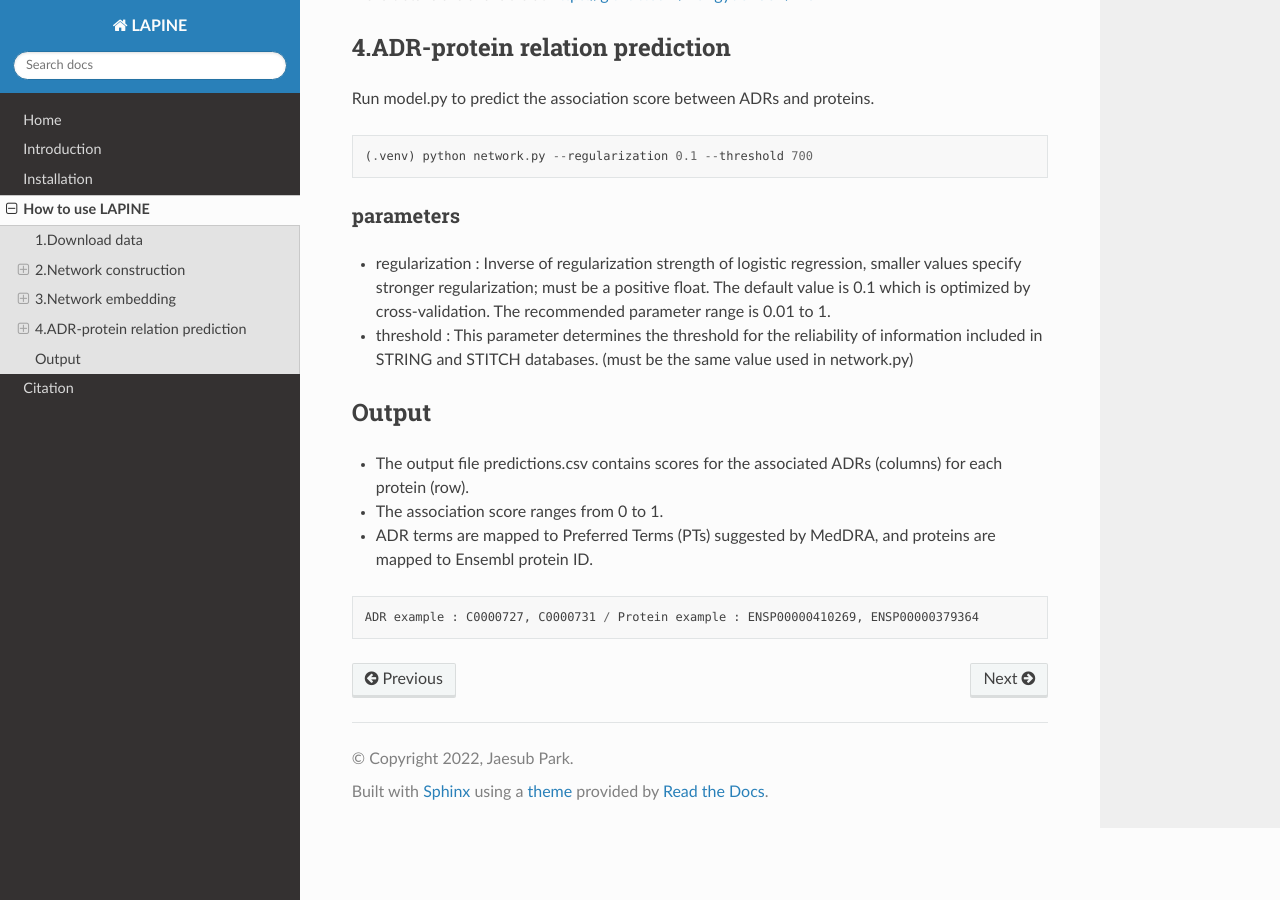
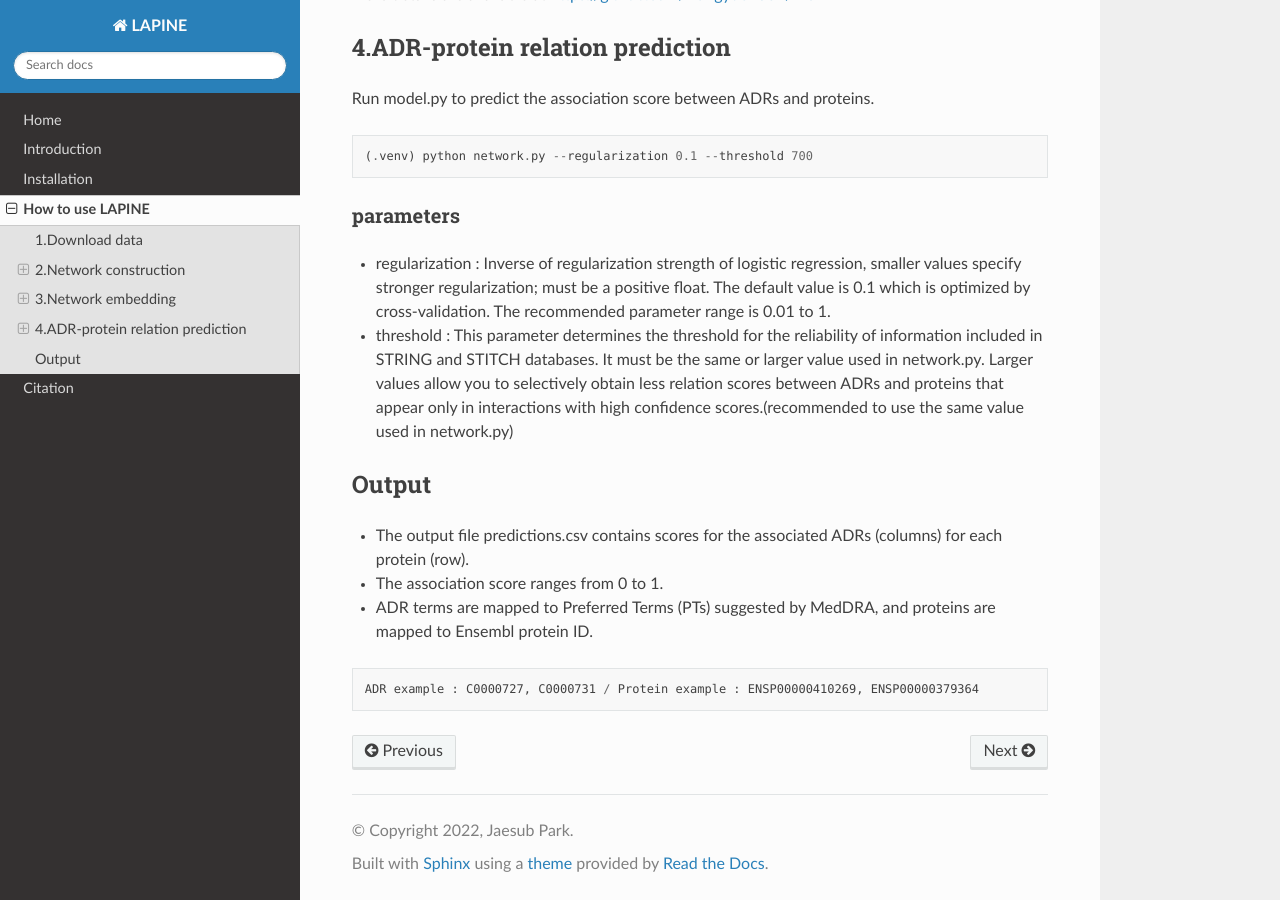
Before and after one commit to rupinas/LAPINE, a Sphinx documentation site: the page built from docs/use.rst, in a window 1280 px wide and 900 px high, scrolled down 1407 px. Built offline with Sphinx 7.4.7 and the Read the Docs theme 2.0.0, drawn with Linux system fonts in a browser that asks for light colours.

Commit message:
Update use.rst

```diff
--- a/docs/use.rst
+++ b/docs/use.rst
@@ -61,7 +61,7 @@ Run model.py to predict the association score between ADRs and proteins.
 parameters
 **********
 - regularization : Inverse of regularization strength of logistic regression, smaller values specify stronger regularization; must be a positive float. The default value is 0.1 which is optimized by cross-validation. The recommended parameter range is 0.01 to 1.
-- threshold : This parameter determines the threshold for the reliability of information included in STRING and STITCH databases. (must be the same value used in network.py)
+- threshold : This parameter determines the threshold for the reliability of information included in STRING and STITCH databases. It must be the same or larger value used in network.py. Larger values allow you to selectively obtain less relation scores between ADRs and proteins that appear only in interactions with high confidence scores.(recommended to use the same value used in network.py)
 
 
 Output
```
